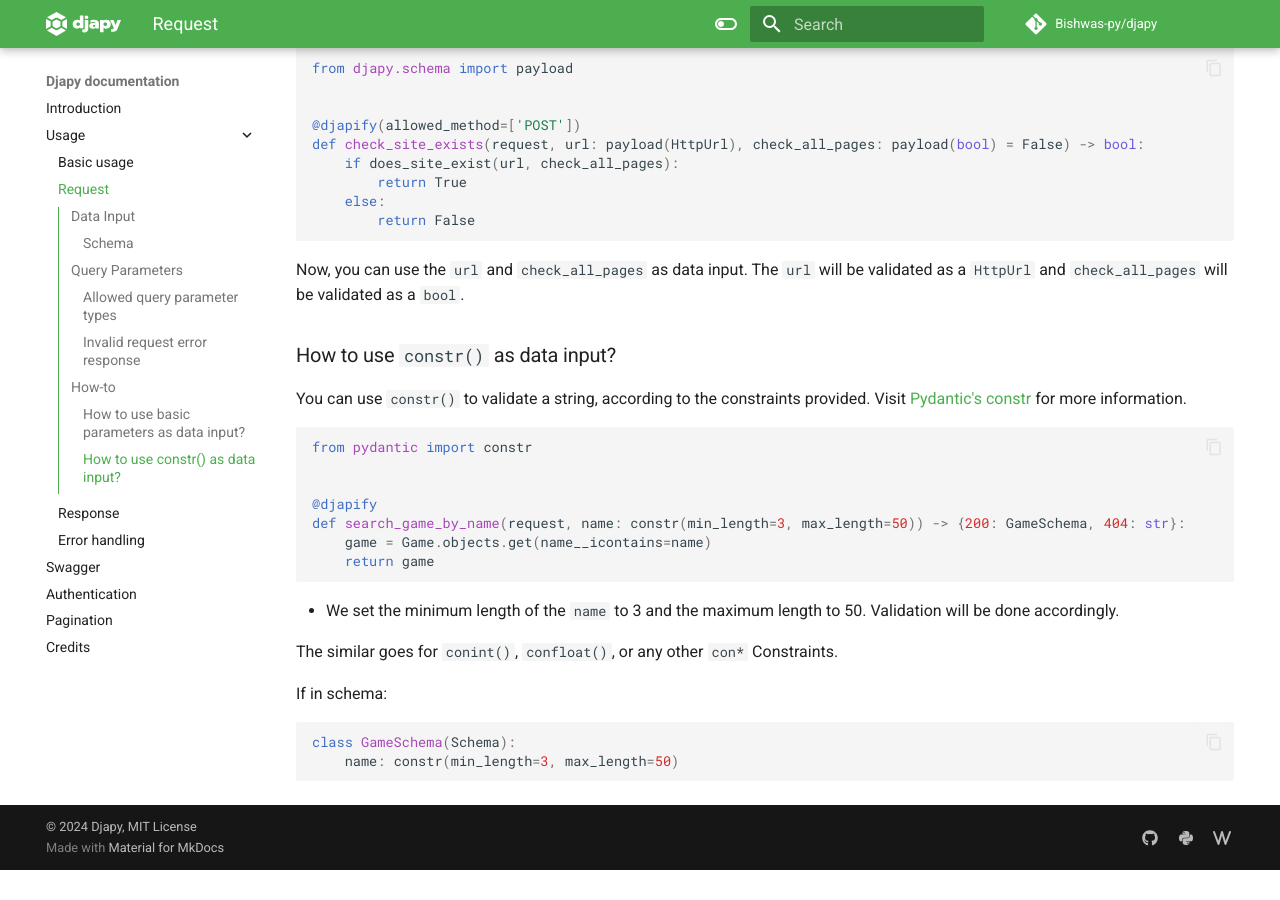
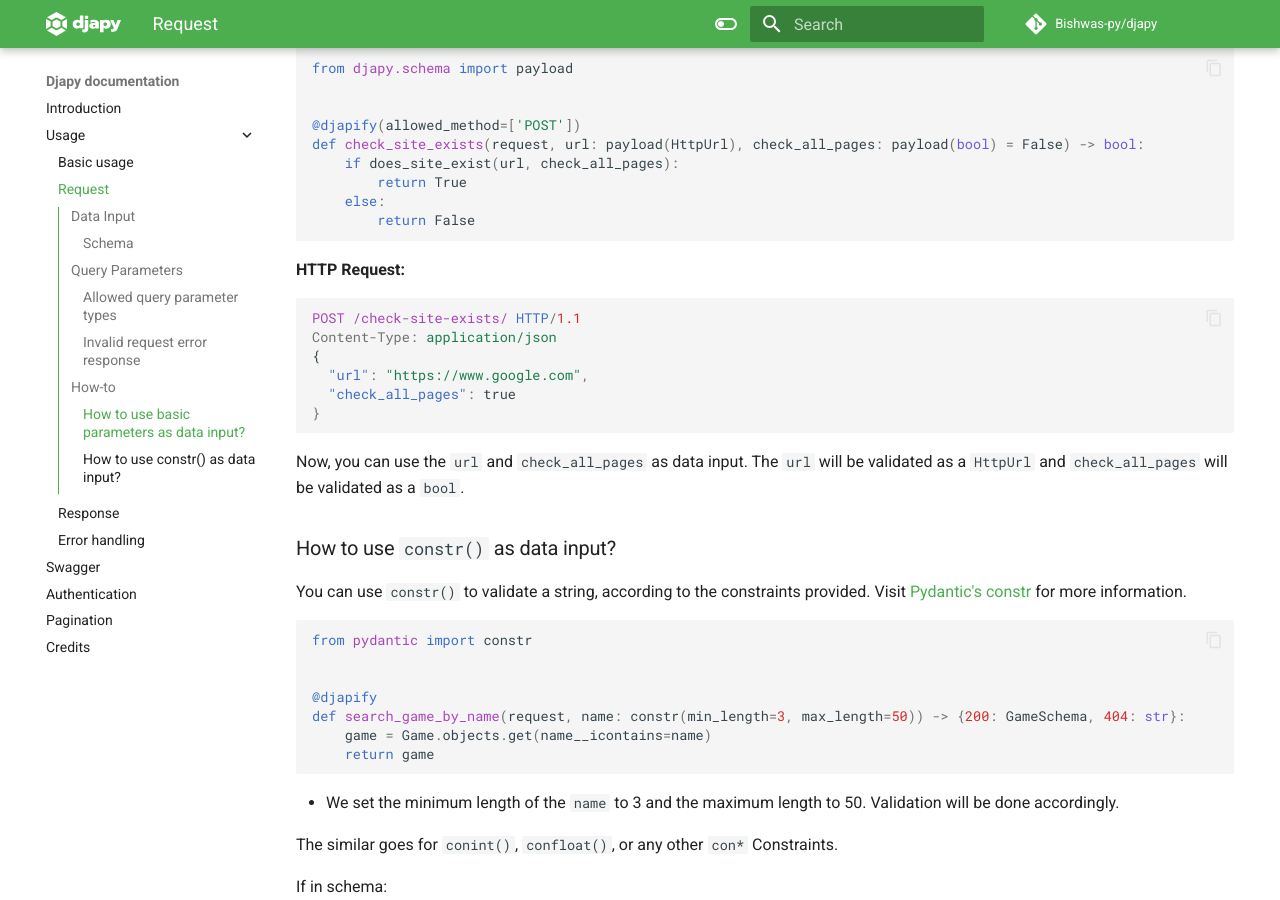
Before and after one commit to Bishwas-py/djapy-docs, an MkDocs documentation site: the page built from docs/usage/request.md, in a window 1280 px wide and 900 px high, scrolled down 2689 px. Built offline with MkDocs 1.6.1 and Material for MkDocs 9.7.7, drawn with Linux system fonts in a browser that asks for light colours; comment, search, counter and statistics services are not loaded; before the commit the page ends 3559 px from its top, so only the background shows below that.

Commit message:
http-request sample added

````diff
--- a/docs/usage/request.md
+++ b/docs/usage/request.md
@@ -134,6 +134,17 @@ def check_site_exists(request, url: payload(HttpUrl), check_all_pages: payload(b
         return False
 ```
 
+**HTTP Request:**
+
+```http
+POST /check-site-exists/ HTTP/1.1
+Content-Type: application/json
+{
+  "url": "https://www.google.com",
+  "check_all_pages": true
+}
+```
+
 Now, you can use the `url` and `check_all_pages` as data input. The `url` will be validated as a `HttpUrl`
 and `check_all_pages` will be validated as a `bool`.
 
````
